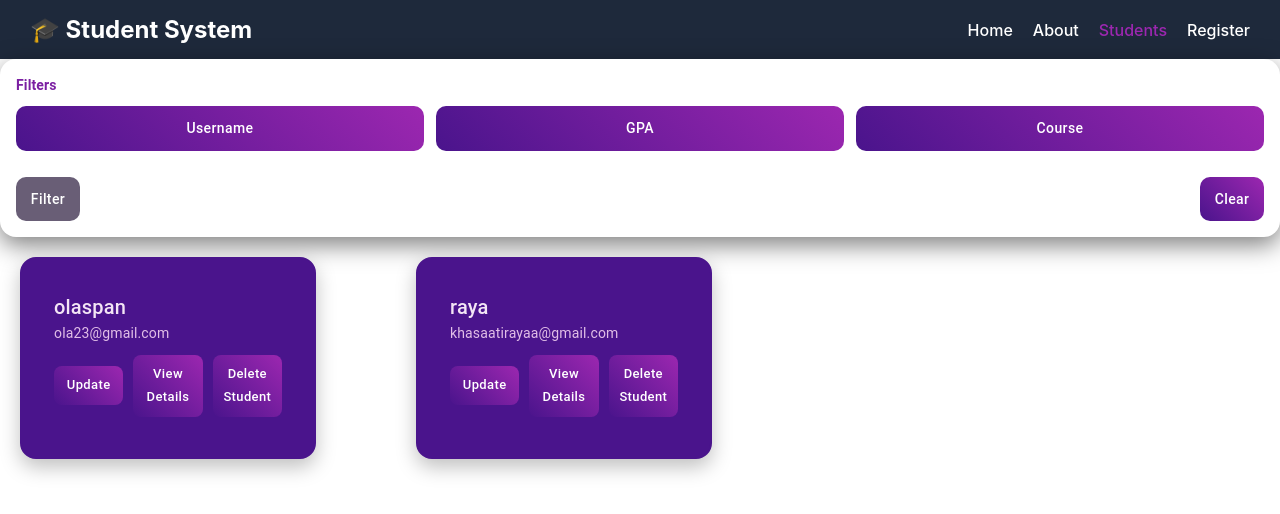
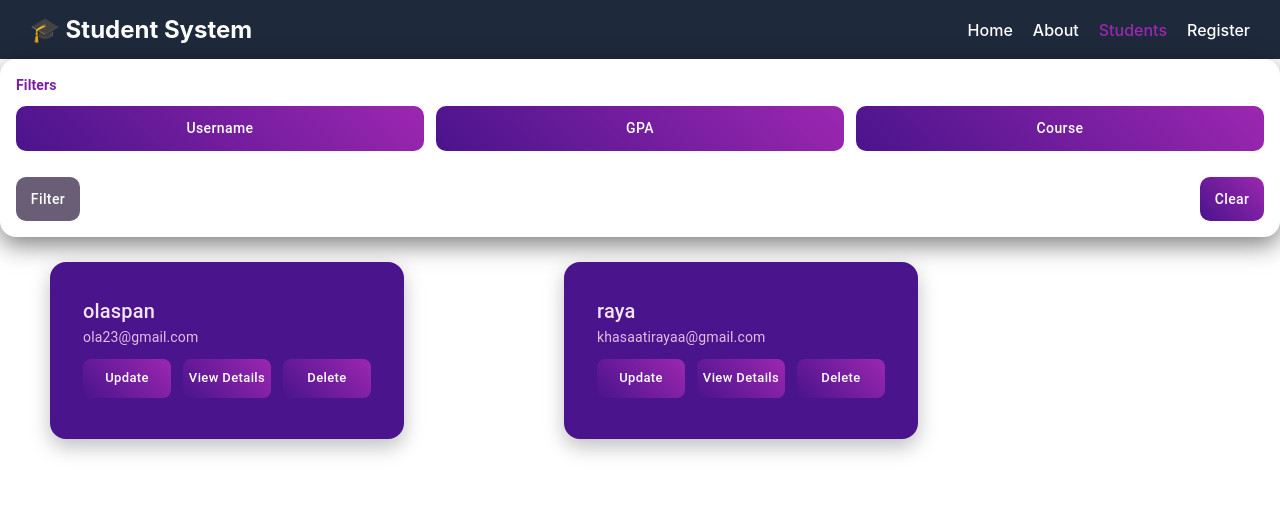
Before and after one commit to Rayyr/react-training, a React (Create React App) app: page /students in a window 1280 px wide. Shown: the top 514 px of the page. Built offline with nearby package versions, Linux system fonts and the light colour scheme; data requests are answered from the project's data file.

Commit message:
modify studentItem style

```diff
--- a/src/components/StudentItem.jsx
+++ b/src/components/StudentItem.jsx
@@ -3,10 +3,32 @@ import MyModal from "./Modal.jsx";
 import { Card, CardContent, Typography, Button } from "@mui/material";
 import UpdateForm from "./UpdateForm.jsx";
 
-function StudentItem({   onlyDetails, onDeleteStudent, content }) {
+function StudentItem({ onlyDetails, onDeleteStudent, content }) {
   const [showModal, setShowModal] = useState(false);
   const [showUpdateModal, setShowUpdateModal] = useState(false);
 
+  const buttonStyle = {
+    whiteSpace: "nowrap",
+    flex: "unset",
+    padding: "8px 15px",
+    borderRadius: "8px",
+    textTransform: "none",
+    fontSize: "13px",
+    background: "linear-gradient(45deg, #4A148C, #9C27B0)",
+    color: "#fff",
+
+    "&:hover": {
+      background: "linear-gradient(45deg, #6A1B9A, #BB86FC)",
+    },
+
+    "&.Mui-disabled": {
+      background: "#2A1B3D",
+      color: "#FFFFFF",
+      pointerEvents: "auto",
+      cursor: "not-allowed",
+      opacity: 0.7,
+    },
+  };
   //onlyDetails=in case we are in studentDetails page there must not have a btns (view,delete)
   return (
     <>
@@ -19,10 +41,9 @@ function StudentItem({   onlyDetails, onDeleteStudent, content }) {
           transition: "0.3s",
 
           width: "100%",
-          maxWidth: onlyDetails ? "420px" : "260px",
-
-          padding: onlyDetails ? "24px" : "16px",
-          margin: onlyDetails ? "40px auto" : "0",
+          maxWidth: onlyDetails ? "420px" : "320px",
+          padding: onlyDetails ? "24px" : "15px",
+          margin: onlyDetails ? "40px auto" : "5px 30px",
 
           boxShadow: "0 8px 20px rgba(0,0,0,0.25)",
 
@@ -50,107 +71,41 @@ function StudentItem({   onlyDetails, onDeleteStudent, content }) {
             <div
               style={{
                 display: "flex",
-                gap: "10px",
+                gap: "12px",
                 marginTop: "12px",
+                alignItems: "center",
                 justifyContent: "space-between",
-                alignItems: "center",
+                width: "100%",
               }}
             >
-
               <Button
                 onClick={() => setShowUpdateModal(true)}
-
-                sx={{
-                  whiteSpace: "wrap",
-                  flex: 1,
-                  padding: "8px 10px",
-                  borderRadius: "8px",
-                  textTransform: "none",
-                  fontSize: "13px",
-                  background: "linear-gradient(45deg, #4A148C, #9C27B0)",
-                  color: "#fff",
-
-                  "&:hover": {
-                    background: "linear-gradient(45deg, #6A1B9A, #BB86FC)",
-                  },
-
-                  "&.Mui-disabled": {
-                    background: "#2A1B3D",
-                    color: "#FFFFFF",
-                    pointerEvents: "auto",
-                    cursor: "not-allowed",
-                    opacity: 0.7,
-                  },
-                }}
+                sx={{ ...buttonStyle, flex: 1 }}
               >
                 Update
               </Button>
 
-
-
               <Button
                 onClick={() => setShowModal(true)}
-
-                sx={{
-                  whiteSpace: "wrap",
-                  flex: 1,
-                  padding: "8px 10px",
-                  borderRadius: "8px",
-                  textTransform: "none",
-                  fontSize: "13px",
-                  background: "linear-gradient(45deg, #4A148C, #9C27B0)",
-                  color: "#fff",
-
-                  "&:hover": {
-                    background: "linear-gradient(45deg, #6A1B9A, #BB86FC)",
-                  },
-
-                  "&.Mui-disabled": {
-                    background: "#2A1B3D",
-                    color: "#FFFFFF",
-                    pointerEvents: "auto",
-                    cursor: "not-allowed",
-                    opacity: 0.7,
-                  },
-                }}
+                sx={{ ...buttonStyle, flex: 1 }}
               >
                 View Details
               </Button>
 
               <Button
                 onClick={onDeleteStudent}
-
-                sx={{
-                  whiteSpace: "wrap",
-                  flex: 1,
-                  padding: "8px 10px",
-                  borderRadius: "8px",
-                  textTransform: "none",
-                  fontSize: "13px",
-                  background: "linear-gradient(45deg, #4A148C, #9C27B0)",
-                  color: "#fff",
-
-                  "&:hover": {
-                    background: "linear-gradient(45deg, #6A1B9A, #BB86FC)",
-                  },
-
-                  "&.Mui-disabled": {
-                    background: "#2A1B3D",
-                    color: "#FFFFFF",
-                    pointerEvents: "auto",
-                    cursor: "not-allowed",
-                    opacity: 0.7,
-                  },
-                }}
+                sx={{ ...buttonStyle, flex: 1 }}
               >
-                Delete Student
+                Delete
               </Button>
             </div>
           )}
         </CardContent>
       </Card>
 
-      {onlyDetails === true ? null : showModal && (
+      {onlyDetails === true
+        ? null
+        : showModal && (
             <MyModal
               open={showModal}
               content={content}
```
Also changed, not shown: 1 other file (tests, documents, lock files or other folders). Lines whose indentation alone changed are shown as unchanged.
